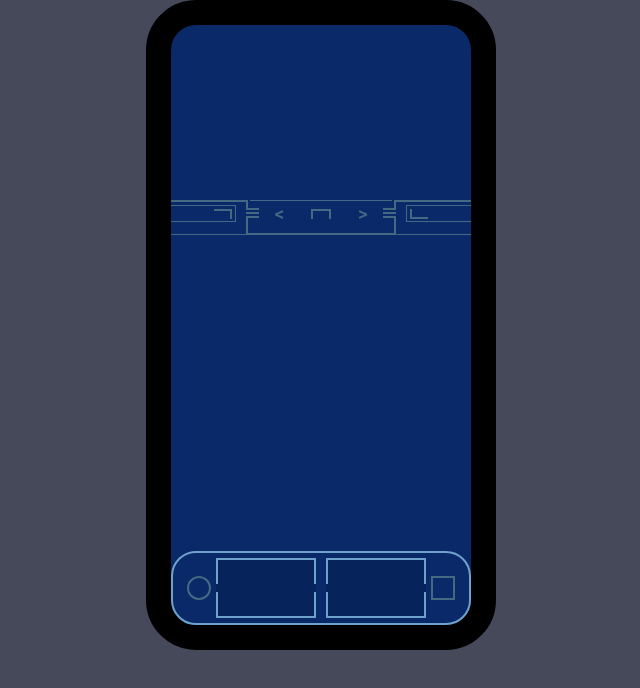
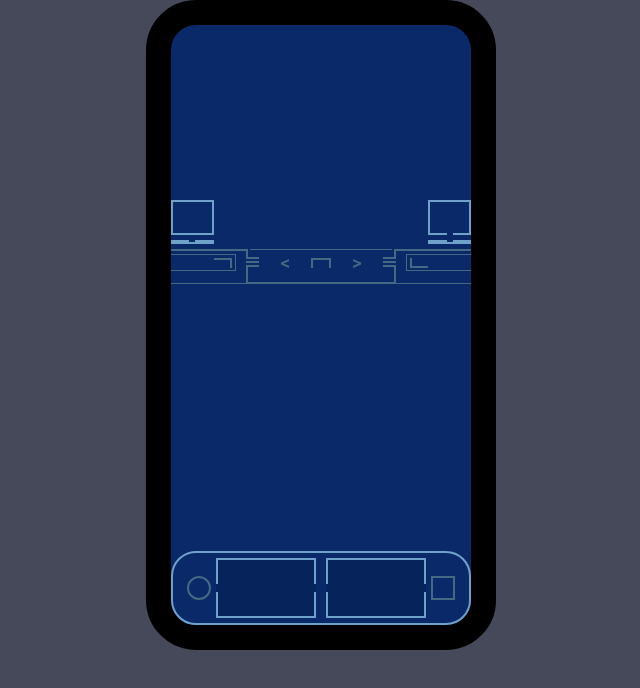
Before and after one commit to MatHuf/ReactivateTheDroids, a React (Create React App) app: page / in a window 1280 px wide. Shown: the top 688 px of the page, without its empty margins (319-959 px from the left). Built offline with nearby package versions, Linux system fonts and the light colour scheme.

Commit message:
Add side panels

```diff
--- a/src/components/Panel/index.js
+++ b/src/components/Panel/index.js
@@ -14,6 +14,29 @@ const Panel = props => {
 		<div className="panel-container">
 			<div className="data-section"></div>
 			<div className="droid-section">
+				<div className="droid-display">
+					<div className="display-side-container">
+						<div className="display-top-right"></div>
+						<div className="display-segmented-container display-segment-margin">
+							<div className="display-left-segment"></div>
+							<div className="display-center-lower-segment"></div>
+							<div className="display-right-segment"></div>
+						</div>
+					</div>
+					<div></div>
+					<div className="display-side-container">
+						<div className="display-segmented-container">
+							<div className="display-left-segment"></div>
+							<div className="display-center-upper-segment"></div>
+							<div className="display-right-segment"></div>
+						</div>
+						<div className="display-segmented-container display-segment-margin">
+							<div className="display-left-segment"></div>
+							<div className="display-center-lower-segment"></div>
+							<div className="display-right-segment"></div>
+						</div>
+					</div>
+				</div>
 				<div className="droid-footer">
 					<div className="footer-outer">
 						<div className="footer-inner footer-inner-left">
--- a/src/components/Panel/panel.css
+++ b/src/components/Panel/panel.css
@@ -39,6 +39,49 @@
 
 .triangle {
 
+}
+
+.droid-display {
+  display: grid;
+  grid-template-columns: 1fr 5fr 1fr;
+}
+
+.display-side-container {
+  display: grid;
+  grid-template-rows: 5fr 2fr;
+}
+
+.display-top-right {
+  border: solid 2px #6fa2cb;
+}
+
+.display-segmented-container {
+  display: grid;
+  grid-template-columns: 3fr 1fr 3fr;
+}
+
+.display-segment-margin {
+  margin: 5px 0px 5px 0px;
+}
+
+.display-left-segment {
+  border-top: solid 2px #6fa2cb;
+  border-left: solid 2px #6fa2cb;
+  border-bottom: solid 2px #6fa2cb;
+}
+
+.display-center-lower-segment {
+  border-bottom: solid 2px #6fa2cb;
+}
+
+.display-center-upper-segment {
+  border-top: solid 2px #6fa2cb;
+}
+
+.display-right-segment {
+  border-top: solid 2px #6fa2cb;
+  border-right: solid 2px #6fa2cb;
+  border-bottom: solid 2px #6fa2cb;
 }
 
 .droid-footer {
@@ -121,7 +164,7 @@
 .faux-button-container {
   width: 100%;
   display: flex;
-  justify-content: space-around;
+  justify-content: space-evenly;
   border-top: solid 1px #456883;
 }
 
```
